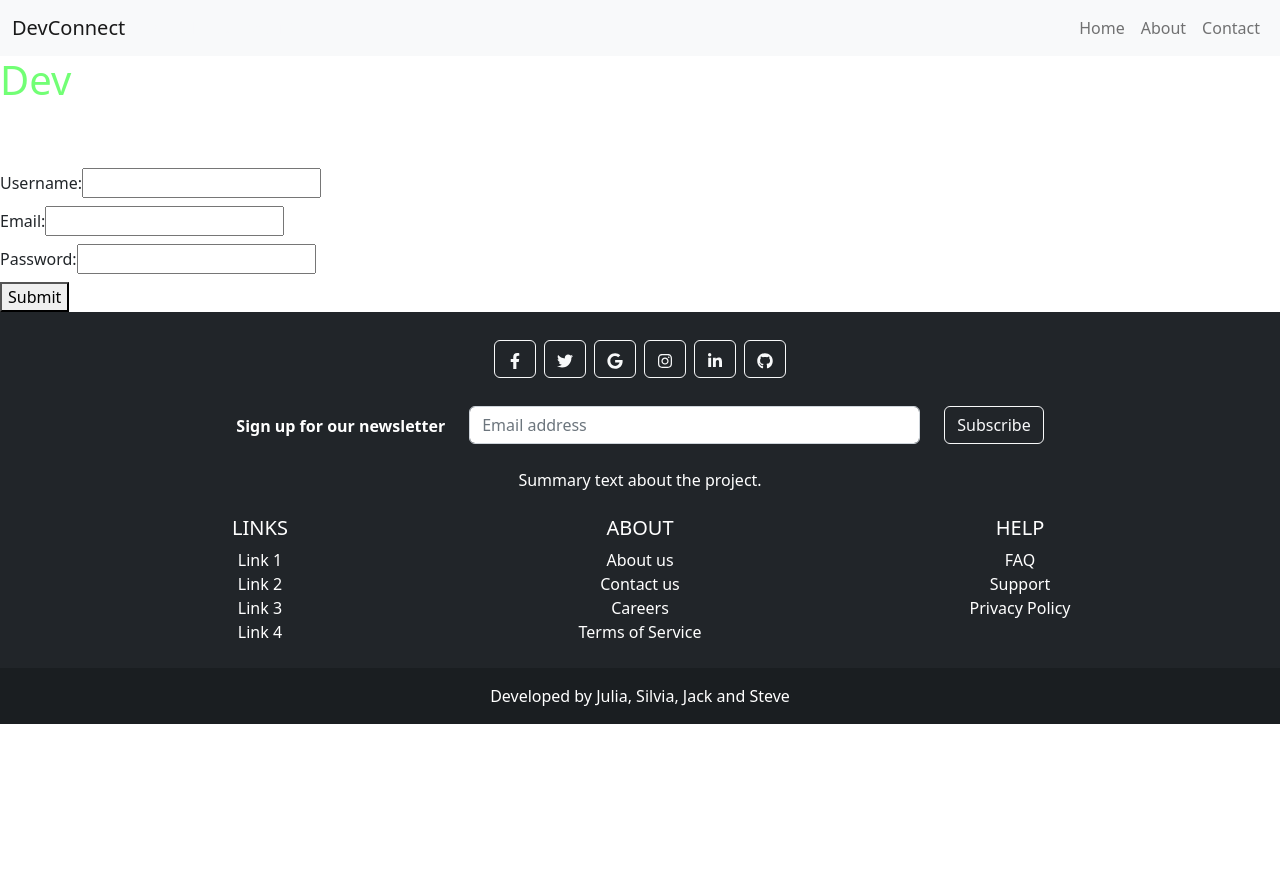
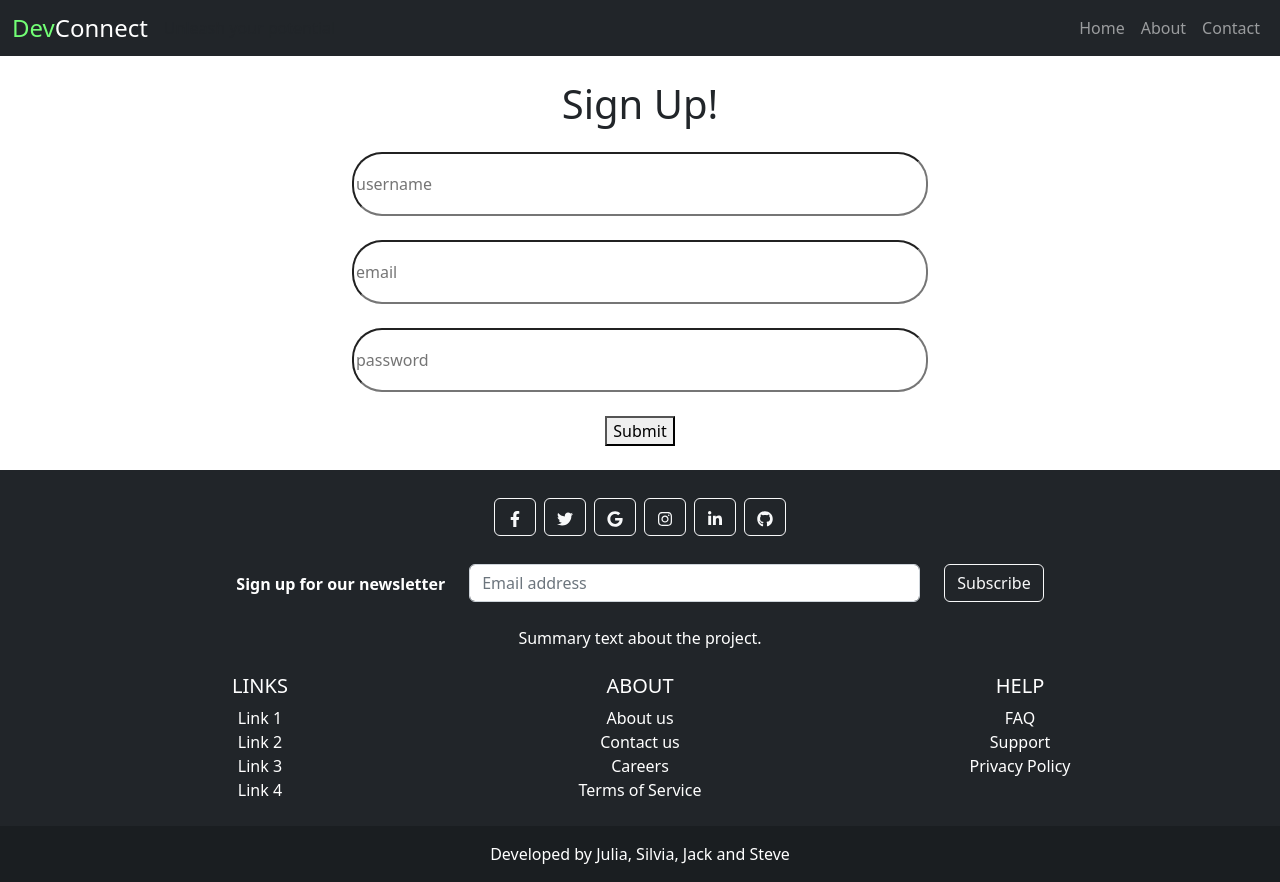
Before and after one commit to bossSteve03/devconnect-frontend, a React (Vite) app in the folder client/: page /signup in a window 1280 px wide. Before the commit the page ends 800 px from the top, so only its background shows below. Built offline with nearby package versions, Linux system fonts and the light colour scheme.

Commit message:
sign up form created but not functional nor styled

```diff
--- a/client/src/App.jsx
+++ b/client/src/App.jsx
@@ -1,9 +1,10 @@
-import React from 'react'
+import React, { useState } from 'react'
 import { Routes, Route } from "react-router-dom";
 import { LandingNav, SideNav } from "./layouts";
 import { Landing, NotFound, AboutUs, ContactUs, Signup, Login } from './pages'
 
 function App() {
+  const [user, setUser] = useState('')
 
   return (
     <>
--- a/client/src/components/BrandName/index.jsx
+++ b/client/src/components/BrandName/index.jsx
@@ -2,9 +2,9 @@ import './index.modules.css'
 
 export default function BrandName() {
   return (
-    <>
+    <div className='title'>
     <h1 className="title1">Dev</h1>
     <h1 className="title2">Connect</h1>
-    </>
+    </div>
   )
 }
--- a/client/src/components/BrandName/index.modules.css
+++ b/client/src/components/BrandName/index.modules.css
@@ -1,7 +1,21 @@
 .title1 {
   color: #72FF75;
+  font-size: 24px;
 }
 
 .title2 {
  color: #FFF;
+ font-size: 24px;
 }
+
+.title {
+  display: flex;
+  flex-direction: row;
+  padding: 0;
+  margin: 0;
+}
+
+h1 {
+  padding: 0;
+  margin: 0;
+}
--- a/client/src/layouts/LandingNav/index.jsx
+++ b/client/src/layouts/LandingNav/index.jsx
@@ -3,6 +3,8 @@ import { Navbar, Nav } from 'react-bootstrap';
 import { Link } from 'react-router-dom';
 import { useEffect } from 'react';
 import { Footer } from '../Footer';
+import { BrandName } from '../../components'
+import './index.modules.css'
 // Bootstrap CSS
 import "bootstrap/dist/css/bootstrap.min.css";
 // Bootstrap Bundle JS
@@ -16,11 +18,11 @@ export default function LandingNav() {
 
   return (
     <>
-      <Navbar bg="light" variant="light" expand="lg">
+      <Navbar bg="dark" variant="dark" expand="lg">
       <div className="container-fluid">
-        <div className='d-flex flex-row'>
-          <Navbar.Brand as={Link} to="/">DevConnect</Navbar.Brand>
-          <Navbar.Text className="text-light">Unleash your potential</Navbar.Text>
+        <div className='d-flex flex-row align-items-center'>
+          <Navbar.Brand as={Link} to="/"><BrandName /></Navbar.Brand>
+          <Navbar.Text className="text-dark">Unleash your potential</Navbar.Text>
         </div>
         <Navbar.Toggle aria-controls="navbarSupportedContent" />
         <Navbar.Collapse id="navbarSupportedContent">
--- a/client/src/pages/Signup/index.jsx
+++ b/client/src/pages/Signup/index.jsx
@@ -1,5 +1,6 @@
 import React, { useState } from "react";
 import { BrandName } from "../../components"
+import './index.modules.css'
 
 export default function Login() {
   const [username, setUsername] = useState("");
@@ -13,36 +14,36 @@ export default function Login() {
 
   return (
     <>
-    <BrandName />
-    <form onSubmit={handleSubmit}>
-      <label className="form-label">
-        Username:
+    <form className="signup-form" onSubmit={handleSubmit}>
+      <br />
+      <h1 className="signup-text">Sign Up!</h1>
+      <br />
         <input
+          className="form-input"
           type="text"
           value={username}
           onChange={(e) => setUsername(e.target.value)}
+          placeholder="username"
         />
-      </label>
       <br />
-      <label className="form-label">
-        Email:
         <input
+          className="form-input"
           type="email"
           value={email}
           onChange={(e) => setEmail(e.target.value)}
+          placeholder="email"
         />
-      </label>
       <br />
-      <label className="form-label">
-        Password:
         <input
+          className="form-input"
           type="password"
           value={password}
           onChange={(e) => setPassword(e.target.value)}
+          placeholder="password"
         />
-      </label>
       <br />
       <button className="submit-btn" type="submit">Submit</button>
+      <br />
     </form>
     </>
   );
--- /dev/null
+++ b/client/src/pages/Signup/index.modules.css
@@ -0,0 +1,13 @@
+.form-input {
+  width: 576px;
+  height: 64px;
+  background: rgba(255, 255, 255, 0.49);
+  border-radius: 30px;
+}
+
+.signup-form {
+  display: flex;
+  flex-direction: column;
+  /* gap: px; */
+  align-items: center;
+}
```
Also changed, not shown: client/src/layouts/LandingNav/index.modules.css (added).
